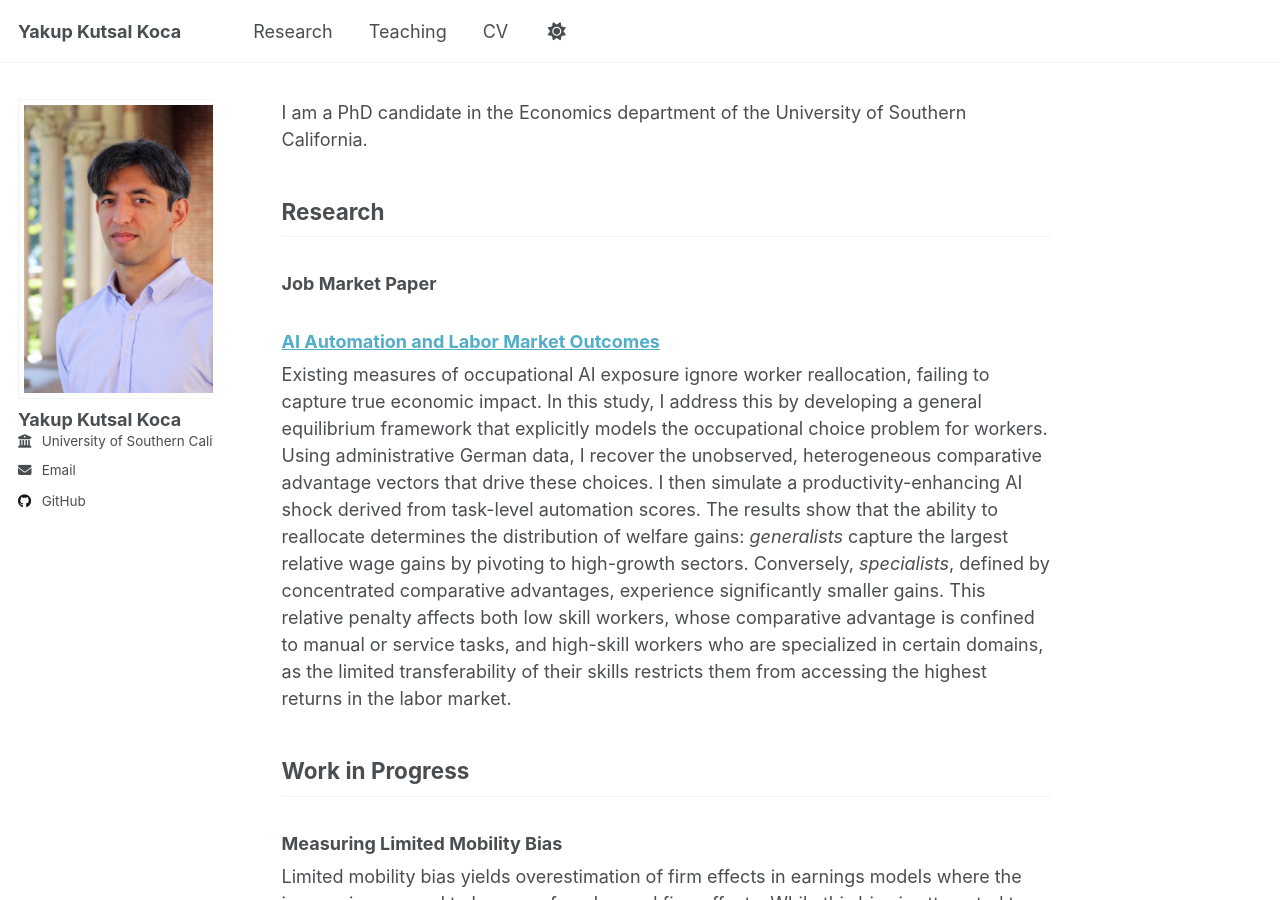
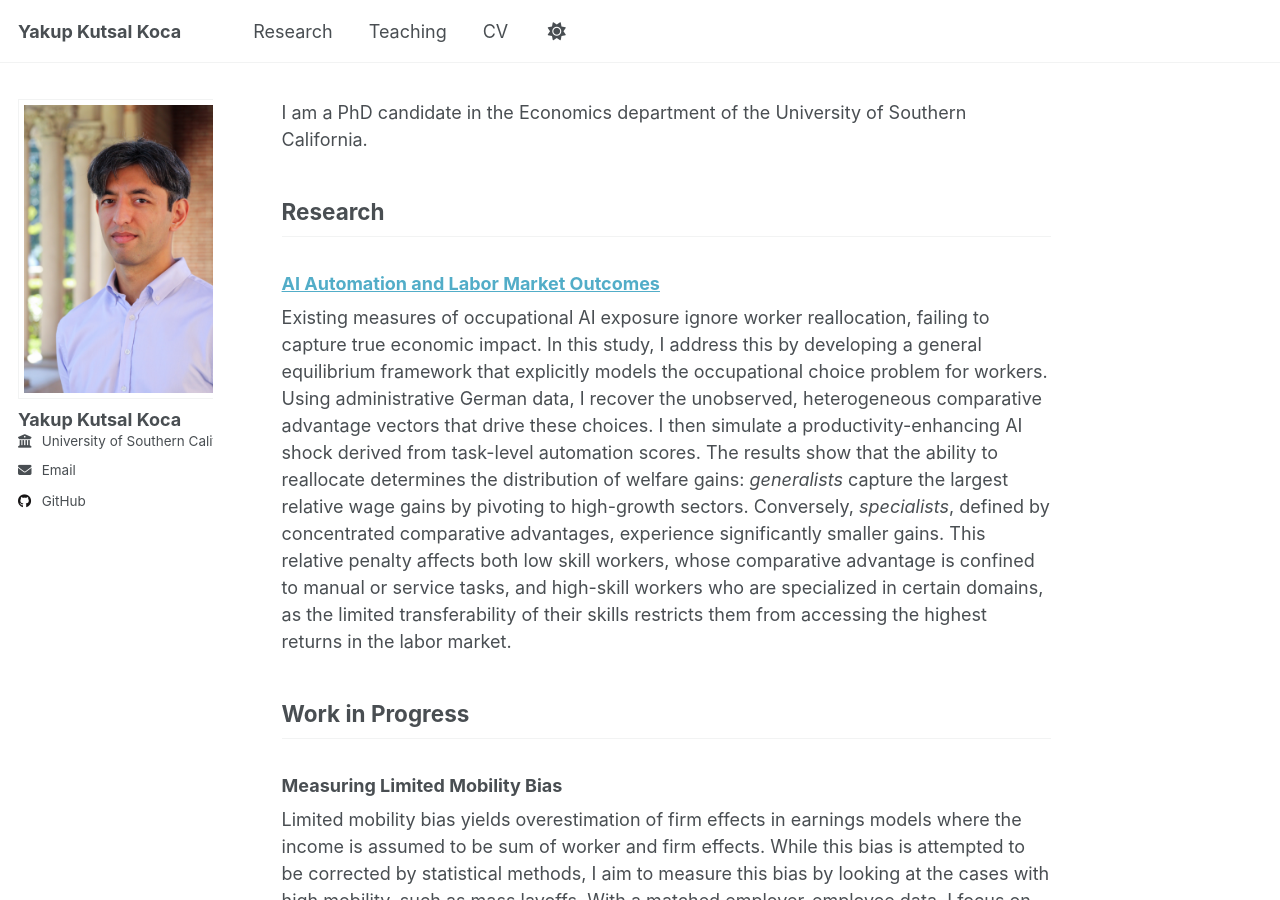
Before and after one commit to ykkoca/ykkoca.github.io, a Jekyll site: the page built from _pages/about.md, in a window 1280 px wide and 900 px high. Built offline with Jekyll 4.4.1, drawn with Linux system fonts in a browser that asks for light colours; a script that is not in the unit is left out.

Commit message:
update pdfs

```diff
--- a/_pages/about.md
+++ b/_pages/about.md
@@ -10,8 +10,7 @@
 
 ## Research
 
-### Job Market Paper
-### [AI Automation and Labor Market Outcomes](/files/jmp_YakupKutsal_Koca.pdf)
+### [AI Automation and Labor Market Outcomes](/files/laj_08_ykk.pdf)
 
 Existing measures of occupational AI exposure ignore worker reallocation, failing to capture true economic impact. In this study, I address this by developing a general equilibrium framework that explicitly models the occupational choice problem for workers. Using administrative German data, I recover the unobserved, heterogeneous comparative advantage vectors that drive these choices. I then simulate a productivity-enhancing AI shock derived from task-level automation scores. The results show that the ability to reallocate determines the distribution of welfare gains: *generalists* capture the largest relative wage gains by pivoting to high-growth sectors. Conversely, *specialists*, defined by concentrated comparative advantages, experience significantly smaller gains. This relative penalty affects both low skill workers, whose comparative advantage is confined to manual or service tasks, and high-skill workers who are specialized in certain domains, as the limited transferability of their skills restricts them from accessing the highest returns in the labor market.
 
```
Also changed, not shown: 4 other files.
